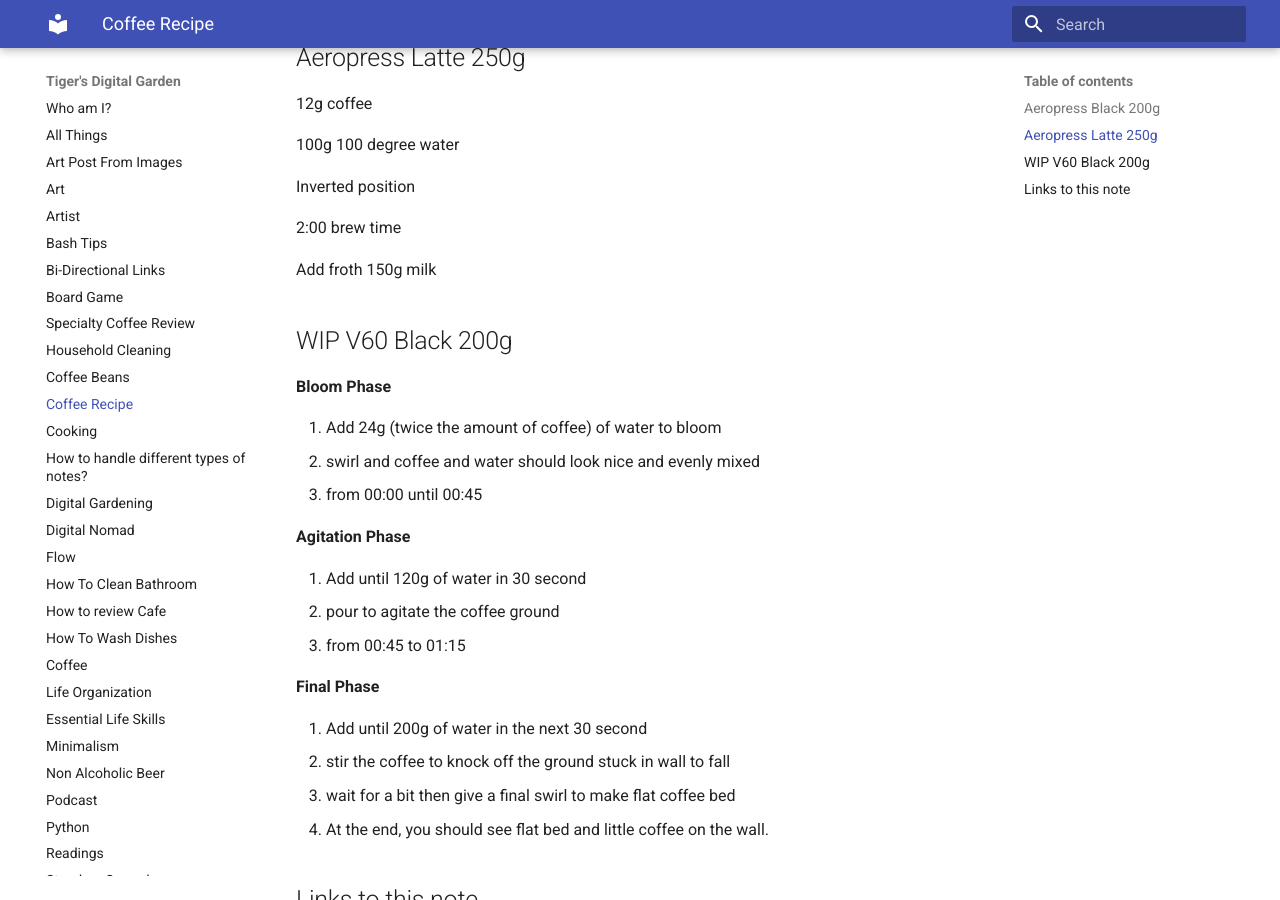
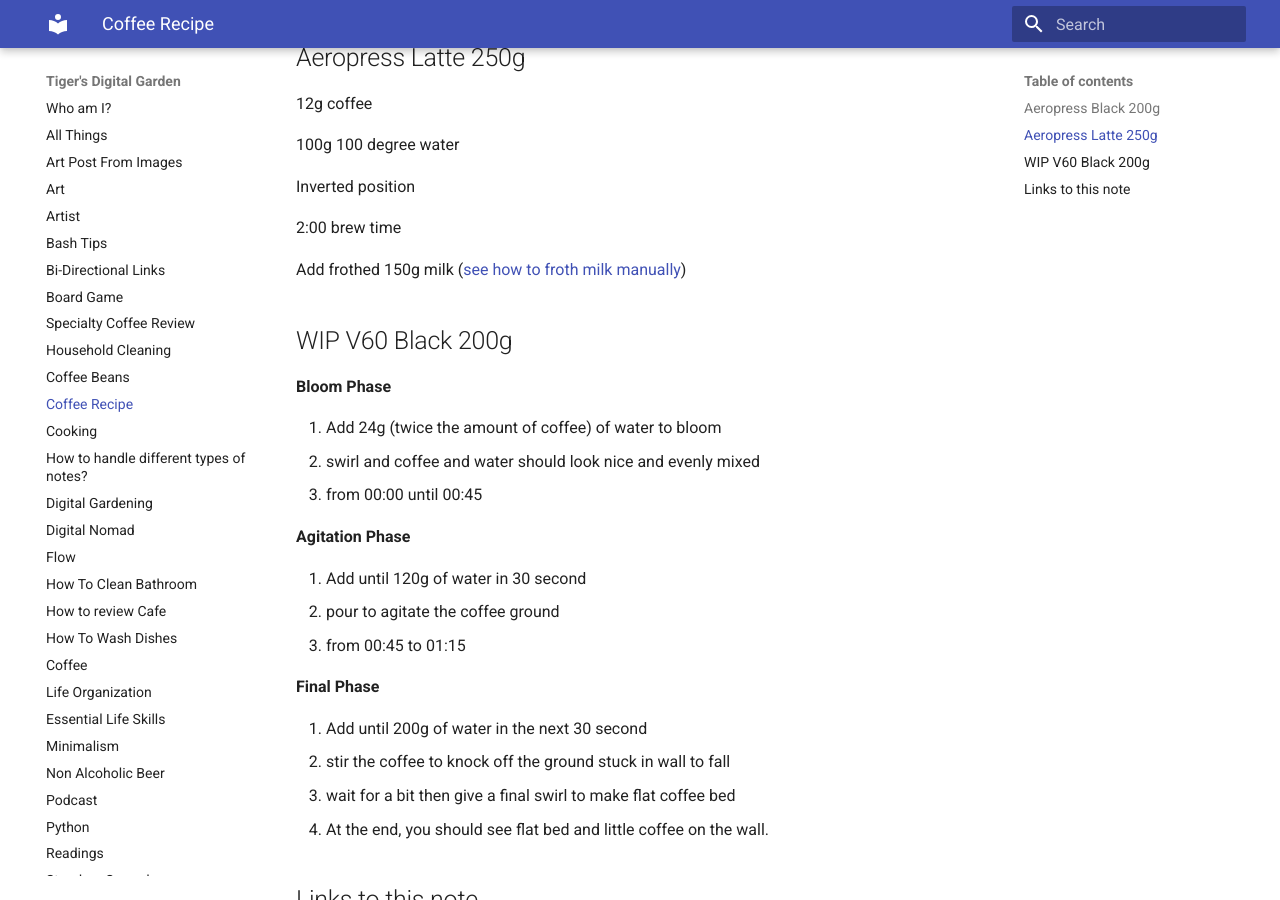
Before and after one commit to ynotstartups/notes, an MkDocs documentation site: the page built from notes/coffee-recipe.md, in a window 1280 px wide and 900 px high, scrolled down 447 px. Built offline with MkDocs 1.6.1 and Material for MkDocs 9.7.7, drawn with Linux system fonts in a browser that asks for light colours.

Commit message:
add how to froth milk

```diff
--- a/notes/coffee-recipe.md
+++ b/notes/coffee-recipe.md
@@ -22,7 +22,7 @@ Inverted position
 
 2:00 brew time
 
-Add froth 150g milk
+Add frothed 150g milk ([see how to froth milk manually](https://www.youtube.com/watch?v=wFFJ-NLjNZY))
 
 ## WIP V60 Black 200g
 
```
